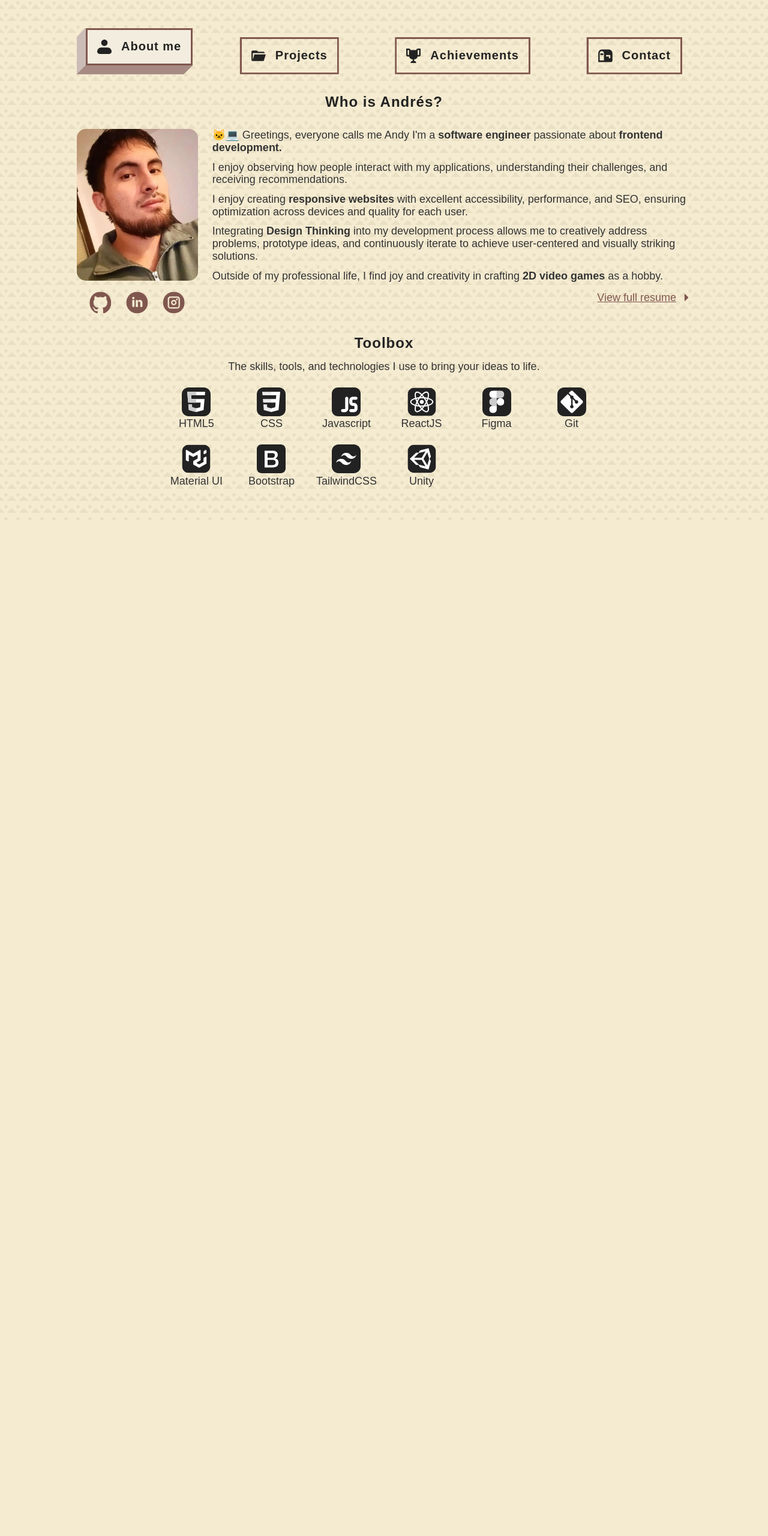
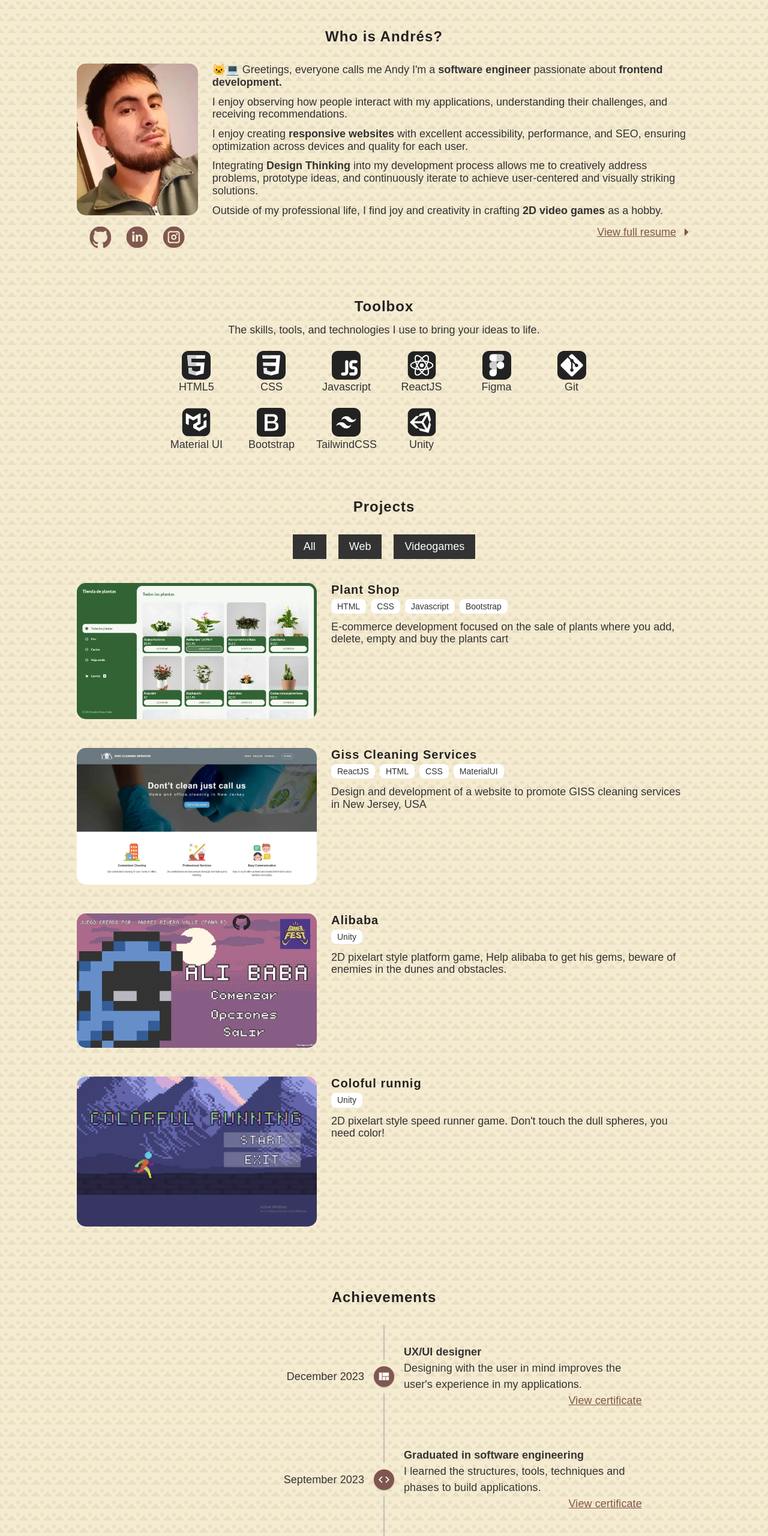
Before and after one commit to andresRivera123/andresriveravalle, a React (Vite) app: page / in a window 1280 px wide. Shown: the part 185-2746 px from the top of the page at 60% size. Before the commit the page ends 1053 px from the top, so only its background shows below. Built offline with nearby package versions, Linux system fonts and the light colour scheme; a web font is replaced by a local one.

Commit message:
Separate content to start new design

```diff
--- a/index.html
+++ b/index.html
@@ -30,14 +30,6 @@
     <link rel="shortcut icon" href="./src/assets/images/logoCircle.png" />
   </head>
   <body
-    style="
-      background: linear-gradient(45deg, #e9dfc3 20%, transparent 20%),
-        linear-gradient(135deg, transparent 80%, #e9dfc3 80%),
-        radial-gradient(#e9dfc3 20%, transparent 21%);
-      background-size: 2em 2em;
-      background-color: #f5ebd1;
-      opacity: 1;
-    "
   >
     <div id="root"></div>
     <script type="module" src="/src/main.jsx"></script>
--- a/src/App.css
+++ b/src/App.css
@@ -21,6 +21,15 @@
   font-family: SFpro-Title;
   src: url(../public/SF-Pro-Display-Regular.otf);
   font-display: sans-serif, Arial;
+}
+
+body {
+  background: linear-gradient(45deg, #e9dfc3 20%, transparent 20%),
+    linear-gradient(135deg, transparent 80%, #e9dfc3 80%),
+    radial-gradient(#e9dfc3 20%, transparent 21%);
+  background-size: 2em 2em;
+  background-color: #f5ebd1;
+  opacity: 1;
 }
 
 /* Texts */
@@ -66,7 +75,7 @@
   color: var(--interactive-color);
 }
 
-.pacman__container{
+.pacman__container {
   display: flex;
   text-align: center;
   justify-content: center;
--- a/src/App.jsx
+++ b/src/App.jsx
@@ -5,14 +5,18 @@ import imageLogo from "./assets/images/logo.jpg";
 import "./assets/styles/body.css";
 import { tabs } from "./assets/utils/tabsDetails";
 import { PacmanLoader } from "react-spinners";
+import About from "./assets/components/About";
+import Projects from "./assets/components/Projects";
+import Achievements from "./assets/components/Achievements";
+import Contact from "./assets/components/Contact";
 function App() {
-  const [loading, setLoading] = useState(false);
+/*   const [loading, setLoading] = useState(false);
   useEffect(() => {
     setLoading(true);
     setTimeout(() => {
       setLoading(false);
     }, 3000);
-  }, []);
+  }, []); */
   return (
     <div className="body__container">
       {/* {loading ? (
@@ -46,7 +50,10 @@ function App() {
           </div>
         </header>
         <main className="main">
-          <Tabs tabs={tabs} />
+          <About/>
+          <Projects/>
+          <Achievements/>
+          <Contact/>
         </main>
       </div>
     </div>
--- a/src/assets/components/About.jsx
+++ b/src/assets/components/About.jsx
@@ -9,7 +9,7 @@ export default function About() {
 
 
   return (
-    <section className="about">
+    <section className="about ">
       <h2 className="title">Who is Andrés?</h2>
       <div className="about__who">
         <div className="who__images">
--- a/src/assets/components/Contact.jsx
+++ b/src/assets/components/Contact.jsx
@@ -74,7 +74,7 @@ export default function Contact() {
   };
 
   return (
-    <section className="Contact">
+    <section className="contact">
       <h2 className="title">Contact</h2>
       <div className="contact__container">
         <form className="contact__form" ref={form} onSubmit={sendEmail}>
--- a/src/assets/styles/about.css
+++ b/src/assets/styles/about.css
@@ -1,8 +1,13 @@
+.about{
+  text-align: center;
+}
+
 .about__who {
   display: flex;
   flex-direction: row;
   padding-top: 3.2rem;
   gap: 2.4rem;
+
 }
 
 .who__images {
@@ -47,7 +52,7 @@
 .about__toolbox {
   display: flex;
   flex-direction: column;
-  padding-top: 3.2rem;
+  padding-top: 8rem;
 }
 
 .toolbox__texts {
--- a/src/assets/styles/achievements.css
+++ b/src/assets/styles/achievements.css
@@ -1,3 +1,8 @@
+.achievements{
+  padding-top: 8rem;
+  text-align: center;
+}
+
 .achievements__section{
   display: flex;
   flex-direction: column;
--- a/src/assets/styles/body.css
+++ b/src/assets/styles/body.css
@@ -42,7 +42,7 @@
 
 @media (max-width: 1200px) {
   .body__container {
-    padding: 3.2rem
+    padding: 3.2rem;
   }
 
   .header__logo {
@@ -51,7 +51,8 @@
   }
 
   .main {
-    padding-top: 3.2rem;
+    padding-top: 8rem;
+    text-align: center;
   }
 }
 
--- a/src/assets/styles/contact.css
+++ b/src/assets/styles/contact.css
@@ -1,3 +1,9 @@
+.contact{
+  padding-top: 8rem;
+  text-align: center;
+}
+
+
 .contact__container {
   width: 100%;
   height: 300px;
--- a/src/assets/styles/projects.css
+++ b/src/assets/styles/projects.css
@@ -1,6 +1,8 @@
 .projects {
   display: flex;
   flex-direction: column;
+  padding-top: 8rem;
+  text-align: center;
 }
 
 .projects__section {
```
